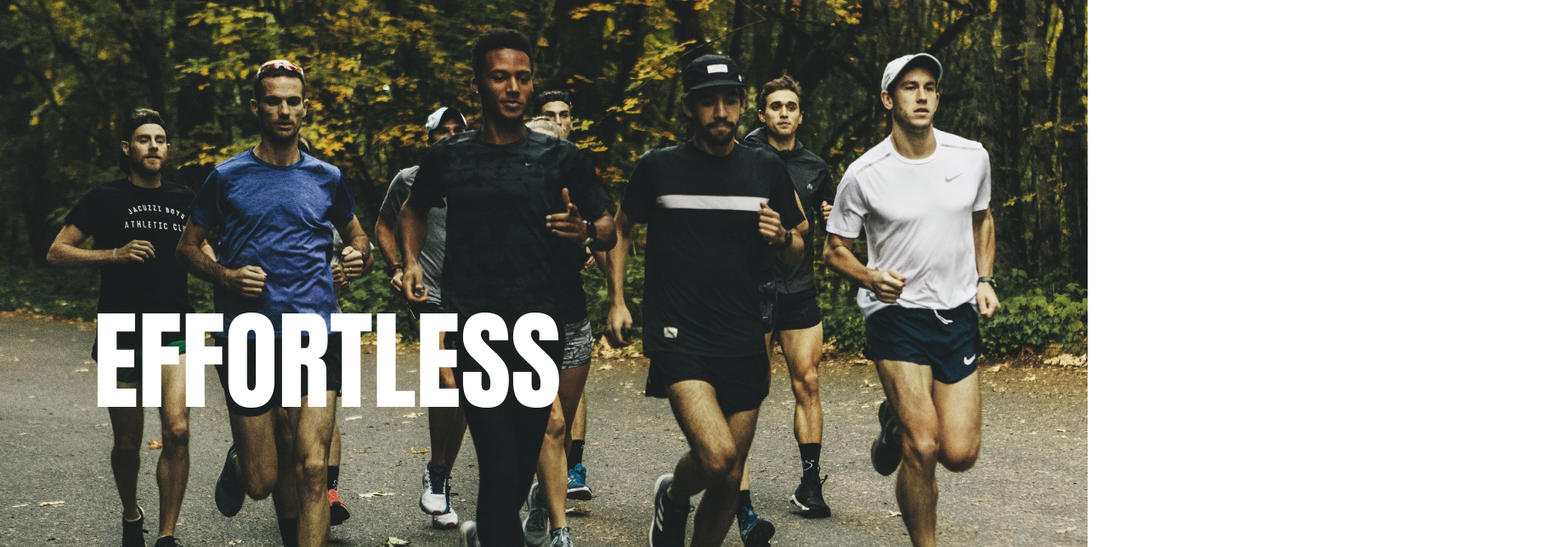
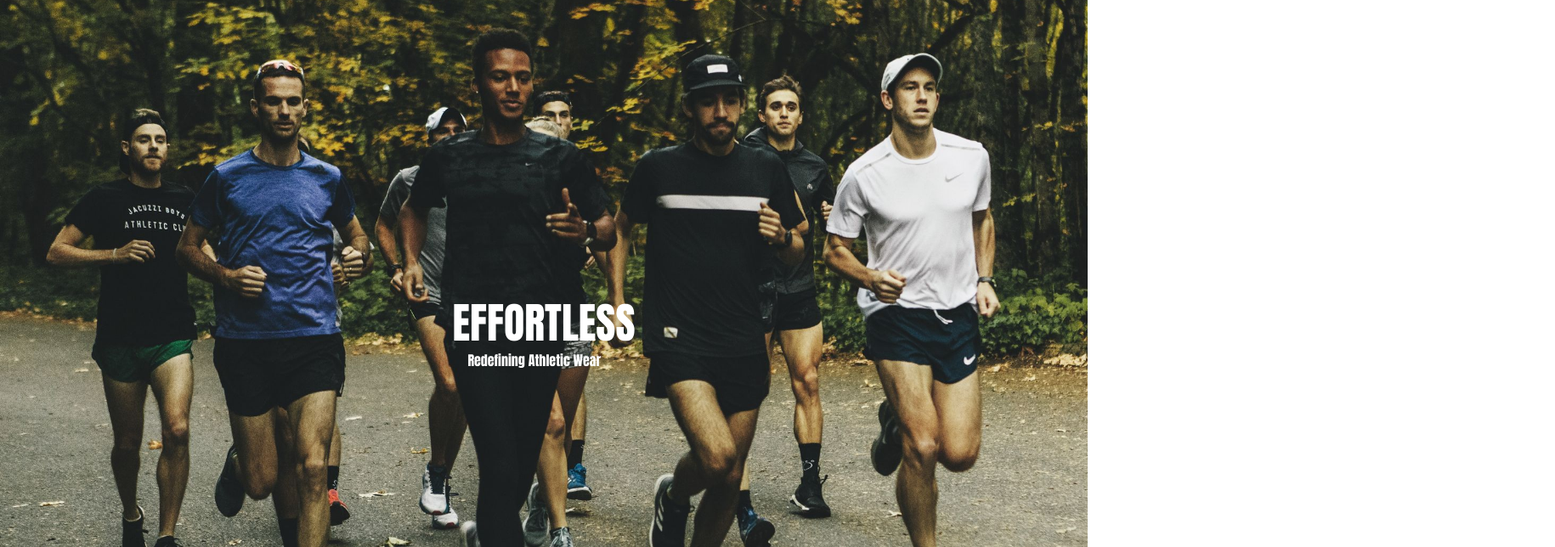
Before and after one commit to ydnamjs/CISC275012-S23-FinalProjectStarter, a React (Create React App) app: page / in a window 1280 px wide. Shown: the top 644 px of the page at 85% size, 1830 px wide, since content can reach past the window. Built offline with nearby package versions, Linux system fonts and the light colour scheme.

Commit message:
added redefining

```diff
--- a/src/components/Main.css
+++ b/src/components/Main.css
@@ -9,21 +9,22 @@
     height: 100vh;
     object-fit: cover;
 }
-.text {
-    padding-left: 750px;
-    padding-bottom: 750px;
+.image1 .text {
     color: white;
-    font-size: 10vw;
     position: relative;
-    transform: translate(-50%, -50%);
-    text-shadow: 0 0 10 black;
+    top: 100%;
+    bottom: 100%;
+    left: 50%;
+    transform: translate(-50%, -750%);
+    font-size: 50px;
+    text-align: center;
 }
 .description {
-    padding-left: 750px;
-    padding-bottom: 750px;
+    position: relative;
     color: white;
-    font-size: 10vw;
-    position: relative;
-    transform: translate(-50%, -50%);
-    text-shadow: 0 0 10 black;
+    transform: translate(43%, -1900%);
 }
+.image1 .shop-now {
+    color: white;
+    text-align: center;
+}
--- a/src/components/Main.tsx
+++ b/src/components/Main.tsx
@@ -1,12 +1,13 @@
 import React from "react";
 import "./Main.css";
 import runners from "../assets/runners.png";
+import { Button } from "react-bootstrap";
 
 const FrontPage = () => {
     return (
         <div className="image1">
             <img src={runners}></img>
-            <div className="text">EFFORTLESS</div>
+            <h1 className="text">EFFORTLESS</h1>
             <p className="description">Redefining Athletic Wear</p>
         </div>
     );
```
